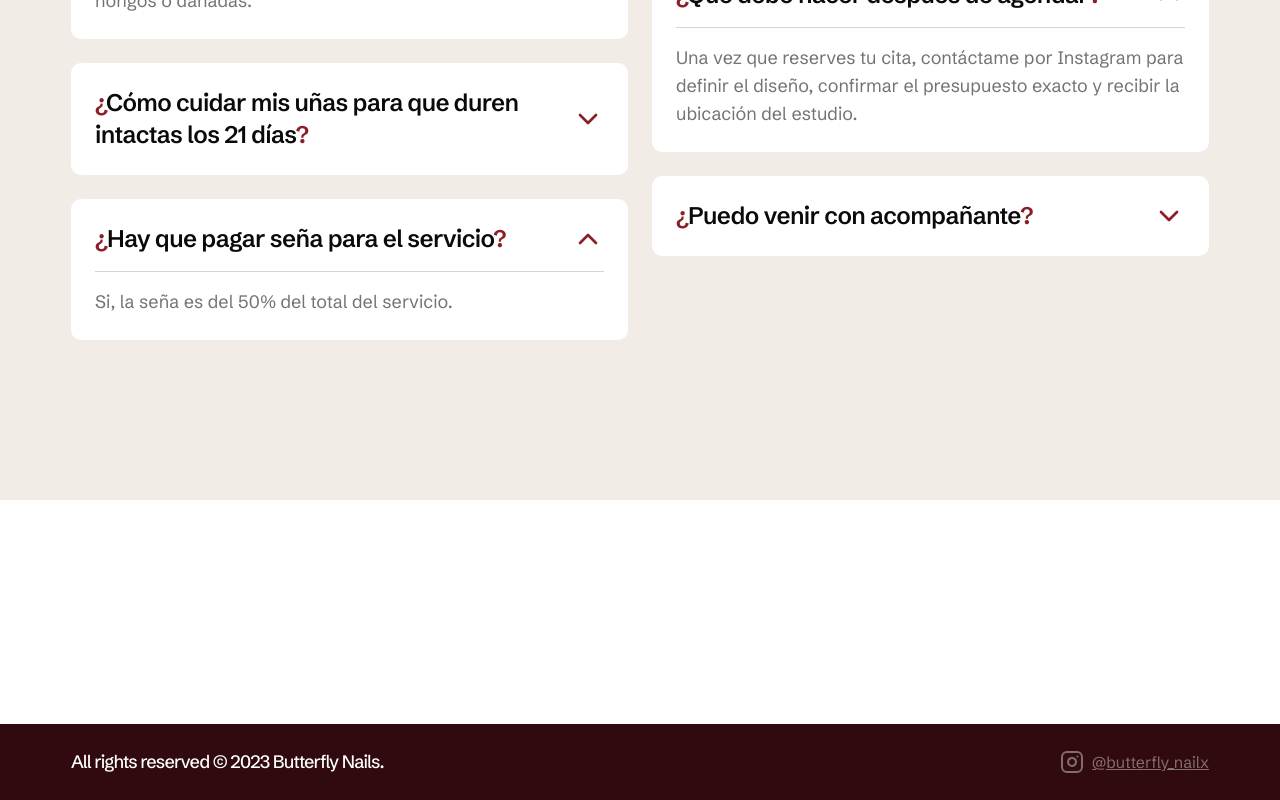
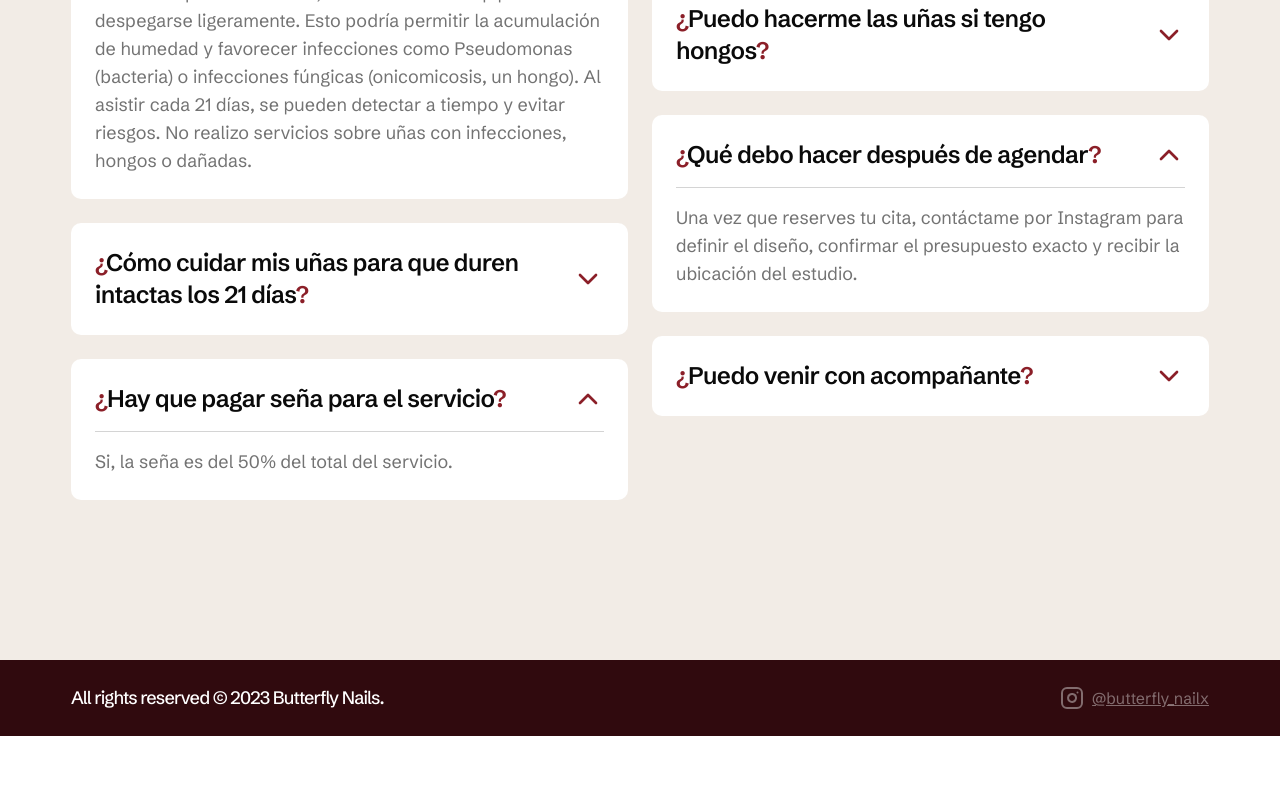
Before and after one commit to yusborinchit/butterflynails-v2, a Next.js app: page / in a window 1280 px wide. Shown: the part 5451-6251 px from the top of the page. After the commit the page ends 6187 px from the top, so only its background shows below. Built offline with nearby package versions, Linux system fonts and the light colour scheme; no server answers; the database is empty.

Commit message:
fix: :lipstick: remove margin top from the footer

```diff
--- a/src/components/footer.tsx
+++ b/src/components/footer.tsx
@@ -3,7 +3,7 @@ import MainContainer from "./containers/main-container";
 
 export default function Footer() {
   return (
-    <footer className="bg-primary-900 mt-56">
+    <footer className="bg-primary-900">
       <MainContainer className="flex flex-col items-center justify-between gap-4 py-6 sm:flex-row">
         <p className="text-lg font-medium tracking-tighter text-white">
           All rights reserved © 2023 Butterfly Nails.
--- a/src/components/sections/faq-section.tsx
+++ b/src/components/sections/faq-section.tsx
@@ -5,7 +5,7 @@ import SectionTitle from "../typography/section-title";
 
 export default function FAQSection() {
   return (
-    <div className="bg-[#d5c1ad]/30 py-40">
+    <div className="mt-40 bg-[#d5c1ad]/30 py-40">
       <MainContainer
         id="faq"
         as="section"
```
